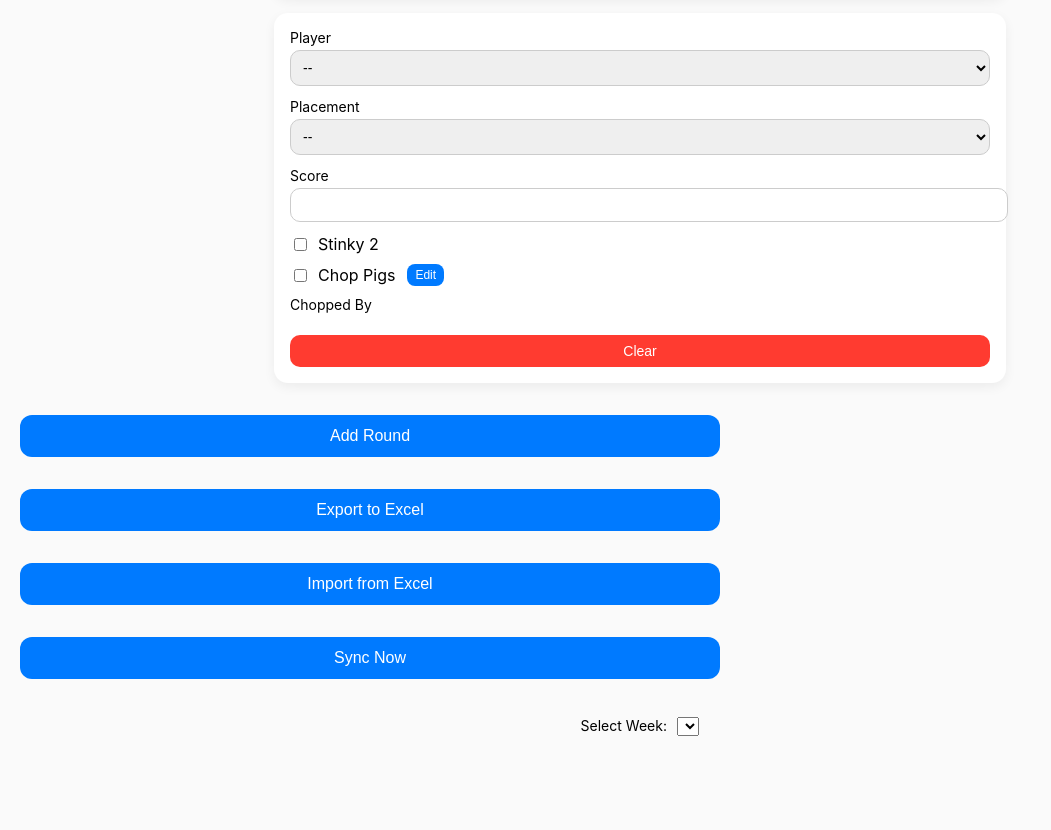
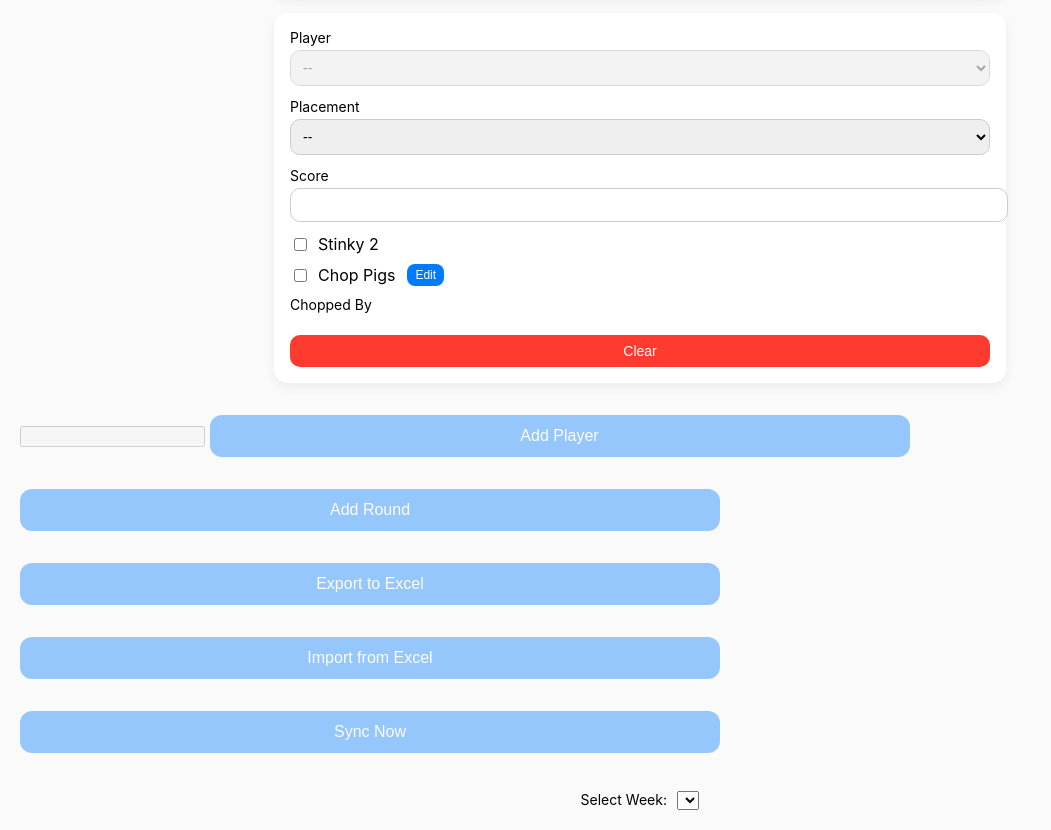
Before and after one commit to anhngotron/chop-pig-web, a website: page index.html in a window 1280 px wide. Shown: the part 1532-2362 px from the top of the page, without its empty margins (0-1051 px from the left). Before the commit the page ends 2288 px from the top, so only its background shows below. Drawn offline with Linux system fonts and the light colour scheme; no server answers; a script that the page names is missing.

Commit message:
Add files via upload

```diff
--- a/index.html
+++ b/index.html
@@ -244,10 +244,12 @@
 
   <div id="roundRows"></div>
 
-  <button class="btn full-width-btn" id="addRoundBtn" onclick="addRoundScores()">Add Round</button>
-  <button class="btn full-width-btn" id="exportBtn" onclick="exportToExcel()">Export to Excel</button>
-  <button class="btn full-width-btn" id="importBtn" onclick="importFromExcel()">Import from Excel</button>
-  <button class="btn full-width-btn" id="syncNowBtn" onclick="manualSync()">Sync Now</button>
+  <input type="text" id="newPlayerName" disabled />
+  <button class="btn full-width-btn" id="addPlayerBtn" onclick="addPlayer()" disabled>Add Player</button>
+  <button class="btn full-width-btn" id="addRoundBtn" onclick="addRoundScores()" disabled>Add Round</button>
+  <button class="btn full-width-btn" id="exportBtn" onclick="exportToExcel()" disabled>Export to Excel</button>
+  <button class="btn full-width-btn" id="importBtn" onclick="importFromExcel()" disabled>Import from Excel</button>
+  <button class="btn full-width-btn" id="syncNowBtn" onclick="manualSync()" disabled>Sync Now</button>
 
   <div id="syncStatus" style="text-align:center; margin-top:10px; color:#555;"></div>
 
@@ -300,6 +302,8 @@
       const loginBtn = document.getElementById("loginBtn");
       const disabled = !canSave;
 
+
+      document.getElementById("newPlayerName").disabled = disabled;
       document.getElementById("addPlayerBtn").disabled = disabled;
       document.getElementById("addRoundBtn").disabled = disabled;
       document.getElementById("exportBtn").disabled = disabled;
@@ -677,6 +681,7 @@
         } else if (!allowed.includes(oldVal)) {
           sel.value = "";
         }
+        sel.disabled = !canSave;
       }
     }
 
@@ -752,6 +757,7 @@
           rowState[i].chopCheckbox.checked = false;
           rowState[i].choppedBySpan.textContent = "";
         }
+        sel.disabled = !canSave;
       }
     }
 
```
